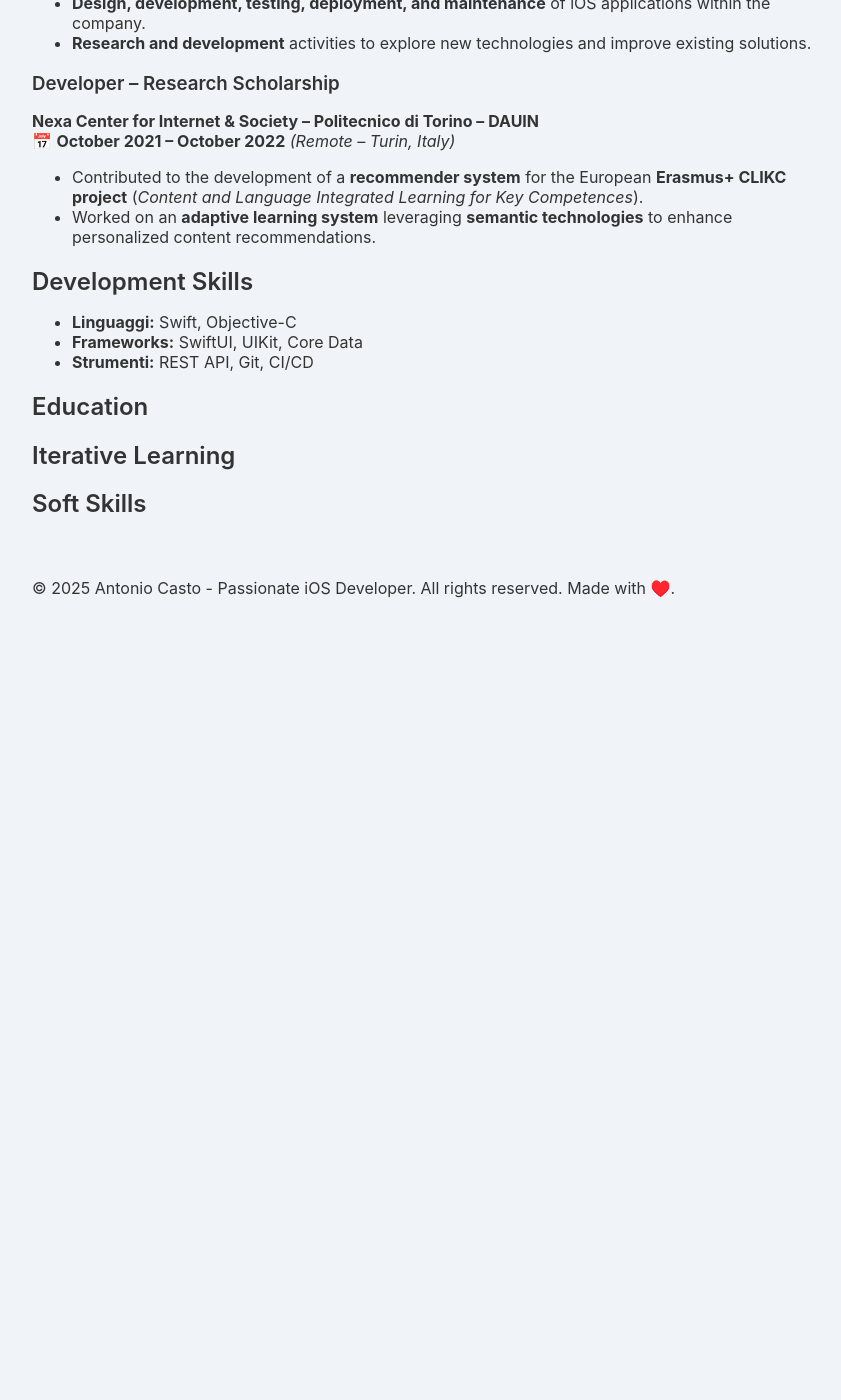
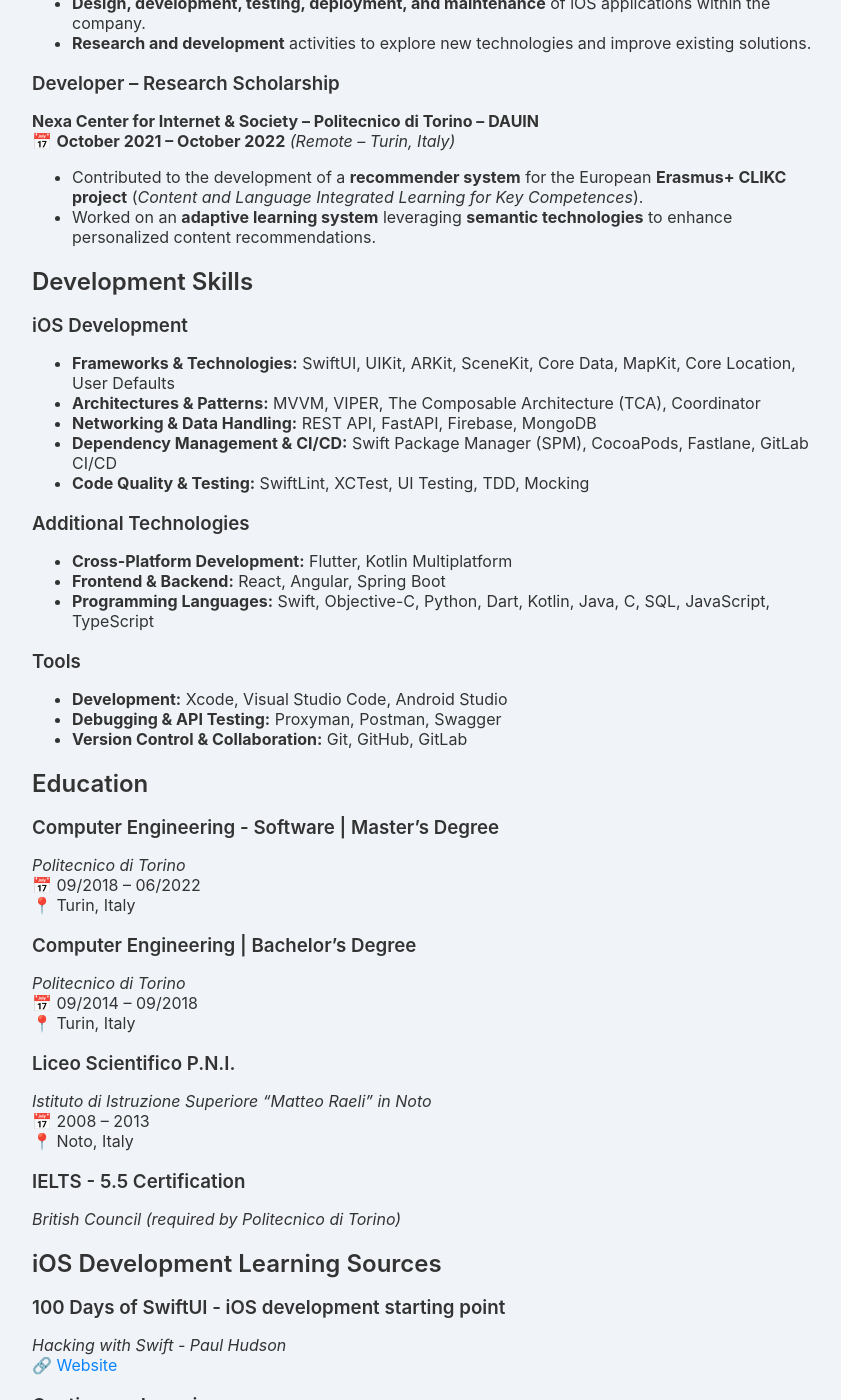
Before and after one commit to antoniocasto/acasto.dev, a Jekyll site: the page built from about.markdown, in a window 1280 px wide and 1400 px high, scrolled down 906 px. Shown: the whole window, without its empty margins (208-1049 px from the left). Built offline with Jekyll 4.4.1, drawn with Linux system fonts in a browser that asks for light colours; before the commit the page ends 1536 px from its top, so only the background shows below that; some of the changed text lies outside the part shown.

Commit message:
Revise about.markdown to enhance iOS development skills and education sections

```diff
--- a/about.markdown
+++ b/about.markdown
@@ -37,12 +37,59 @@
 
 ## Development Skills
 
-- **Linguaggi:** Swift, Objective-C
-- **Frameworks:** SwiftUI, UIKit, Core Data
-- **Strumenti:** REST API, Git, CI/CD
+### iOS Development
+- **Frameworks & Technologies:** SwiftUI, UIKit, ARKit, SceneKit, Core Data, MapKit, Core Location, User Defaults
+- **Architectures & Patterns:** MVVM, VIPER, The Composable Architecture (TCA), Coordinator
+- **Networking & Data Handling:** REST API, FastAPI, Firebase, MongoDB
+- **Dependency Management & CI/CD:** Swift Package Manager (SPM), CocoaPods, Fastlane, GitLab CI/CD
+- **Code Quality & Testing:** SwiftLint, XCTest, UI Testing, TDD, Mocking
+
+### Additional Technologies
+- **Cross-Platform Development:** Flutter, Kotlin Multiplatform
+- **Frontend & Backend:** React, Angular, Spring Boot
+- **Programming Languages:** Swift, Objective-C, Python, Dart, Kotlin, Java, C, SQL, JavaScript, TypeScript
+
+### Tools
+- **Development:** Xcode, Visual Studio Code, Android Studio
+- **Debugging & API Testing:** Proxyman, Postman, Swagger
+- **Version Control & Collaboration:** Git, GitHub, GitLab
 
 ## Education
 
-## Iterative Learning
+### Computer Engineering - Software | Master’s Degree
+*Politecnico di Torino*
+📅 09/2018 – 06/2022
+📍 Turin, Italy
+
+### Computer Engineering | Bachelor’s Degree
+*Politecnico di Torino*
+📅 09/2014 – 09/2018
+📍 Turin, Italy
+
+### Liceo Scientifico P.N.I.
+*Istituto di Istruzione Superiore "Matteo Raeli" in Noto*
+📅 2008 – 2013
+📍 Noto, Italy
+
+### IELTS - 5.5 Certification
+*British Council (required by Politecnico di Torino)*
+
+## iOS Development Learning Sources
+### 100 Days of SwiftUI - iOS development starting point
+*Hacking with Swift - Paul Hudson*
+🔗 [Website](https://www.hackingwithswift.com/100/swiftui)
+
+### Continuous Learning
+- In-depth studies of SwiftUI through Hacking With Swift, [Design+Code](https://www.designcode.io/), and YouTube mentors
+- Advanced iOS concepts from Point-Free, other online resources, documentations and books
 
 ## Soft Skills
+
+### **Teamwork & Communication**
+- Strong ability to **collaborate in cross-functional teams**.
+- Experience in **international environments**, working with colleagues from the **U.S. branch**.
+- Excellent **problem-solving and adaptability skills** in fast-paced projects.
+
+### **Critical Thinking & Decision-Making**
+- Strategic approach to **design and development** for long-term scalability.
+- Ability to **prioritize tasks effectively** and **identify key technical challenges**.
```
